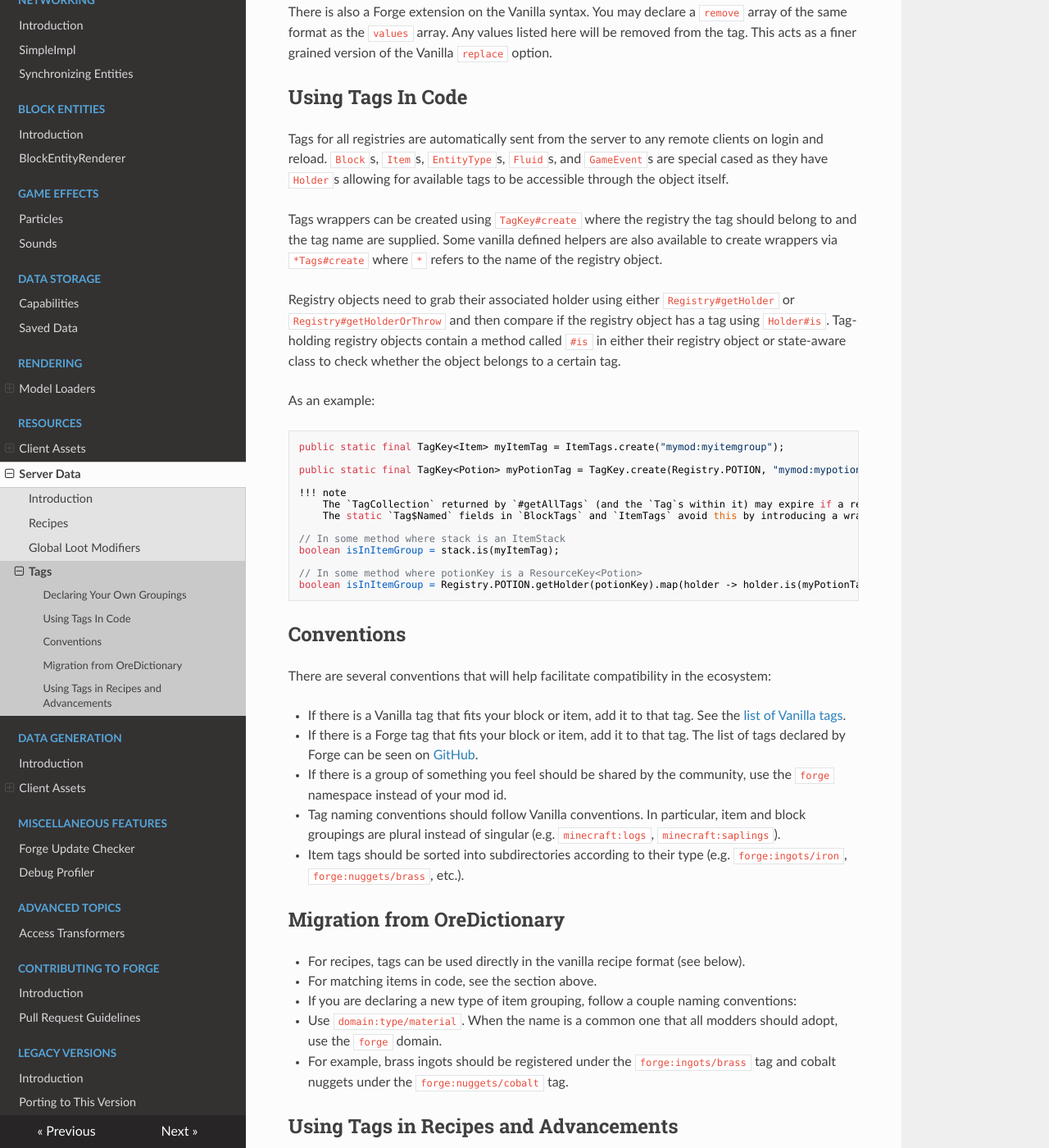
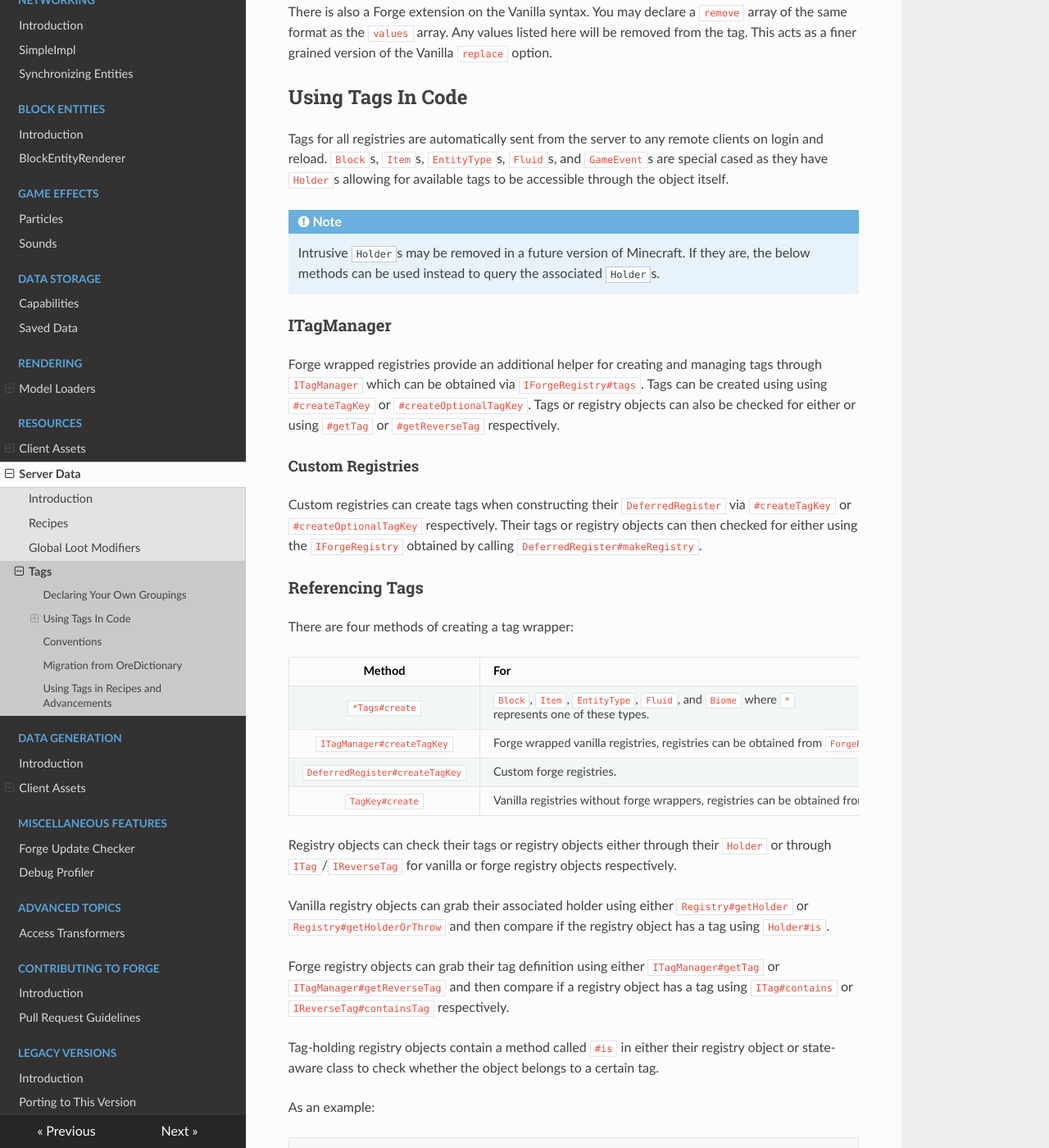
Before and after one commit to MinecraftForge/Documentation, an MkDocs documentation site: the page built from docs/resources/server/tags.md, in a window 1280 px wide and 1400 px high, scrolled down 826 px. Shown: the whole window at 82% size. Built offline with MkDocs 1.6.1, drawn with Linux system fonts in a browser that asks for light colours; nearby versions of some CDN libraries; some of the changed text lies outside the part shown.

Commit message:
[1.18.x] Tags 40.0.18 (#421)
Co-authored-by: MelanX <info@melanx.de>

````diff
--- a/docs/resources/server/tags.md
+++ b/docs/resources/server/tags.md
@@ -35,25 +35,54 @@ Using Tags In Code
 ------------------
 Tags for all registries are automatically sent from the server to any remote clients on login and reload. `Block`s, `Item`s, `EntityType`s, `Fluid`s, and `GameEvent`s are special cased as they have `Holder`s allowing for available tags to be accessible through the object itself.
 
-Tags wrappers can be created using `TagKey#create` where the registry the tag should belong to and the tag name are supplied. Some vanilla defined helpers are also available to create wrappers via `*Tags#create` where `*` refers to the name of the registry object.
+!!! note
+    Intrusive `Holder`s may be removed in a future version of Minecraft. If they are, the below methods can be used instead to query the associated `Holder`s.
 
-Registry objects need to grab their associated holder using either `Registry#getHolder` or `Registry#getHolderOrThrow` and then compare if the registry object has a tag using `Holder#is`. Tag-holding registry objects contain a method called `#is` in either their registry object or state-aware class to check whether the object belongs to a certain tag.
+### ITagManager
+
+Forge wrapped registries provide an additional helper for creating and managing tags through `ITagManager` which can be obtained via `IForgeRegistry#tags`. Tags can be created using using `#createTagKey` or `#createOptionalTagKey`. Tags or registry objects can also be checked for either or using `#getTag` or `#getReverseTag` respectively.
+
+#### Custom Registries
+
+Custom registries can create tags when constructing their `DeferredRegister` via `#createTagKey` or `#createOptionalTagKey` respectively. Their tags or registry objects can then checked for either using the `IForgeRegistry` obtained by calling `DeferredRegister#makeRegistry`.
+
+### Referencing Tags
+
+There are four methods of creating a tag wrapper:
+
+Method                          | For
+:---:                           | :---
+`*Tags#create`                  | `Block`, `Item`, `EntityType`, `Fluid`, and `Biome` where `*` represents one of these types.
+`ITagManager#createTagKey`      | Forge wrapped vanilla registries, registries can be obtained from `ForgeRegistries`.
+`DeferredRegister#createTagKey` | Custom forge registries.
+`TagKey#create`                 | Vanilla registries without forge wrappers, registries can be obtained from `Registry`.
+
+Registry objects can check their tags or registry objects either through their `Holder` or through `ITag`/`IReverseTag` for vanilla or forge registry objects respectively.
+
+Vanilla registry objects can grab their associated holder using either `Registry#getHolder` or `Registry#getHolderOrThrow` and then compare if the registry object has a tag using `Holder#is`.
+
+Forge registry objects can grab their tag definition using either `ITagManager#getTag` or `ITagManager#getReverseTag` and then compare if a registry object has a tag using `ITag#contains` or `IReverseTag#containsTag` respectively.
+
+Tag-holding registry objects contain a method called `#is` in either their registry object or state-aware class to check whether the object belongs to a certain tag.
 
 As an example:
 ```java
-public static final TagKey<Item> myItemTag = ItemTags.create("mymod:myitemgroup");
+public static final TagKey<Item> myItemTag = ItemTags.create(new ResourceLocation("mymod", "myitemgroup"));
 
-public static final TagKey<Potion> myPotionTag = TagKey.create(Registry.POTION, "mymod:mypotiongroup");
+public static final TagKey<Potion> myPotionTag = ForgeRegistries.POTIONS.tags().createTagKey(new ResourceLocation("mymod", "mypotiongroup"));
 
-!!! note
-    The `TagCollection` returned by `#getAllTags` (and the `Tag`s within it) may expire if a reload happens.
-    The static `Tag$Named` fields in `BlockTags` and `ItemTags` avoid this by introducing a wrapper that handles this expiring.
+public static final TagKey<VillagerType> myVillagerTypeTag = TagKey.create(Registry.VILLAGER_TYPE, new ResourceLocation("mymod", "myvillagertypegroup"));
 
-// In some method where stack is an ItemStack
+// In some method:
+
+ItemStack stack = /*...*/;
 boolean isInItemGroup = stack.is(myItemTag);
 
-// In some method where potionKey is a ResourceKey<Potion>
-boolean isInItemGroup = Registry.POTION.getHolder(potionKey).map(holder -> holder.is(myPotionTag)).orElse(false);
+Potion potion = /*...*/;
+boolean isInPotionGroup  = ForgeRegistries.POTIONS.tags().getTag(myPotionTag).contains(potion);
+
+ResourceKey<VillagerType> villagerTypeKey = /*...*/;
+boolean isInVillagerTypeGroup = Registry.VILLAGER_TYPE.getHolder(villagerTypeKey).map(holder -> holder.is(myVillagerTypeTag)).orElse(false);
 ```
 
 Conventions
````
